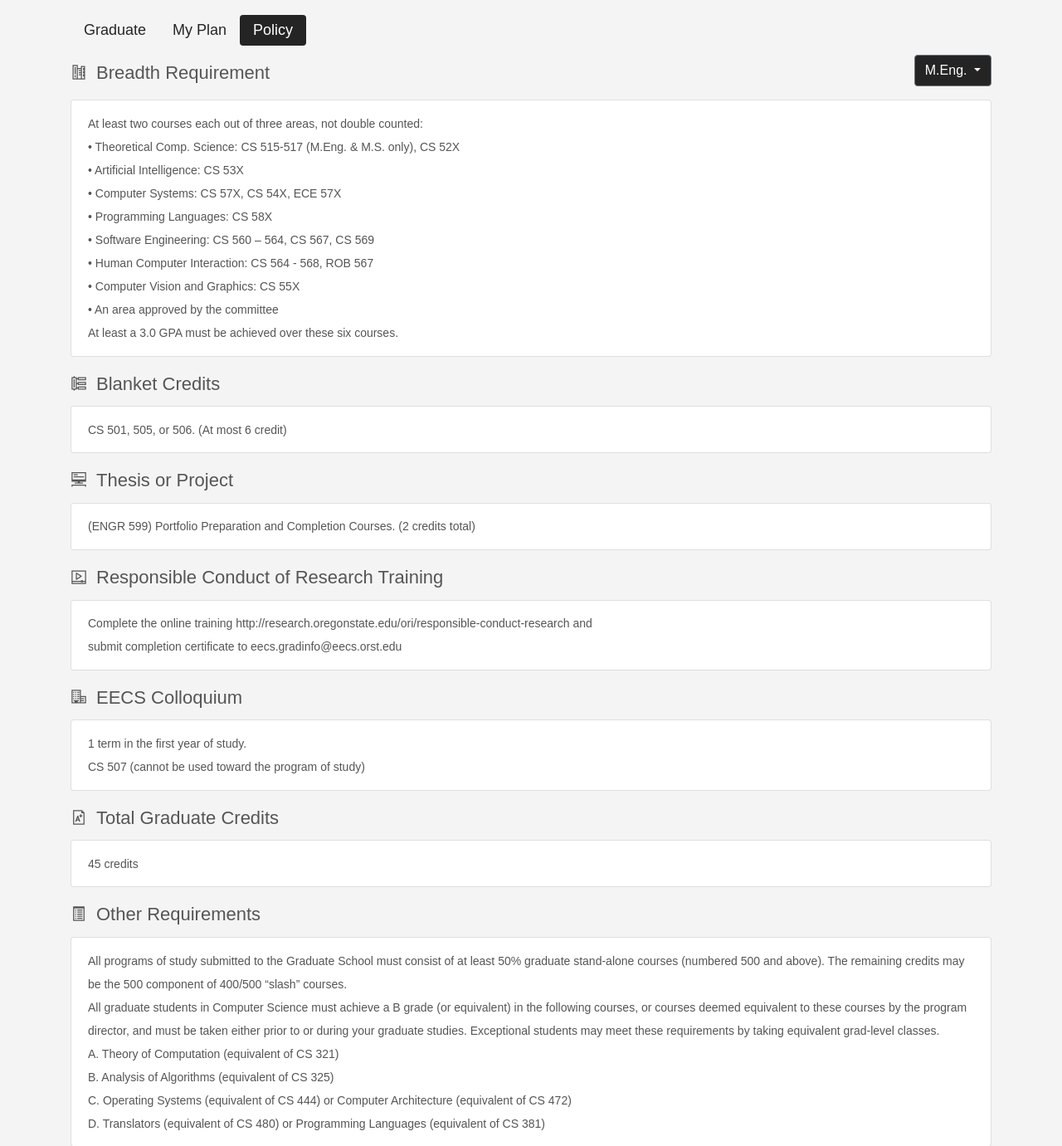
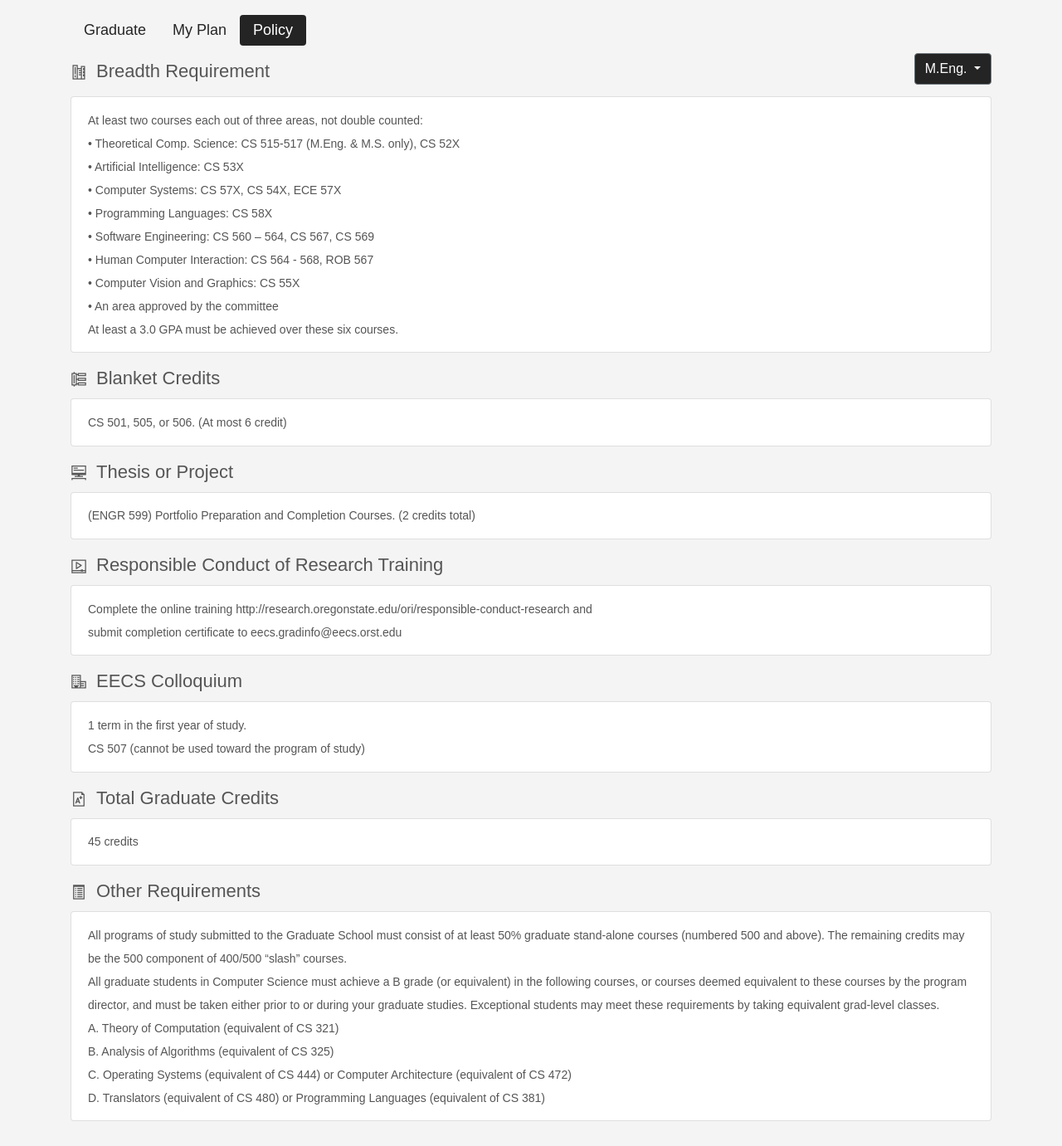
Before and after one commit to haoping2046/seachClass, a Django app: page /mepolicy/ in a window 1280 px wide. Shown: the part 59-1440 px from the top of the page at 83% size. After the commit the page ends 1410 px from the top, so only its background shows below. Run offline with Django 3.2, Linux system fonts and the light colour scheme; data comes from the database, SQL or seed files in the repository; some libraries are stand-ins or nearby versions.

Commit message:
modify css

```diff
--- a/src/static/css/style.css
+++ b/src/static/css/style.css
@@ -63,7 +63,7 @@
 .timeC img {
     height: 20px;
     width: 20px;
-    margin: 0.5em 0.5em 0.7em 0em;
+    margin: 0.5em 0.5em 0.5em 0em;
 }
 
 .badge {
```
